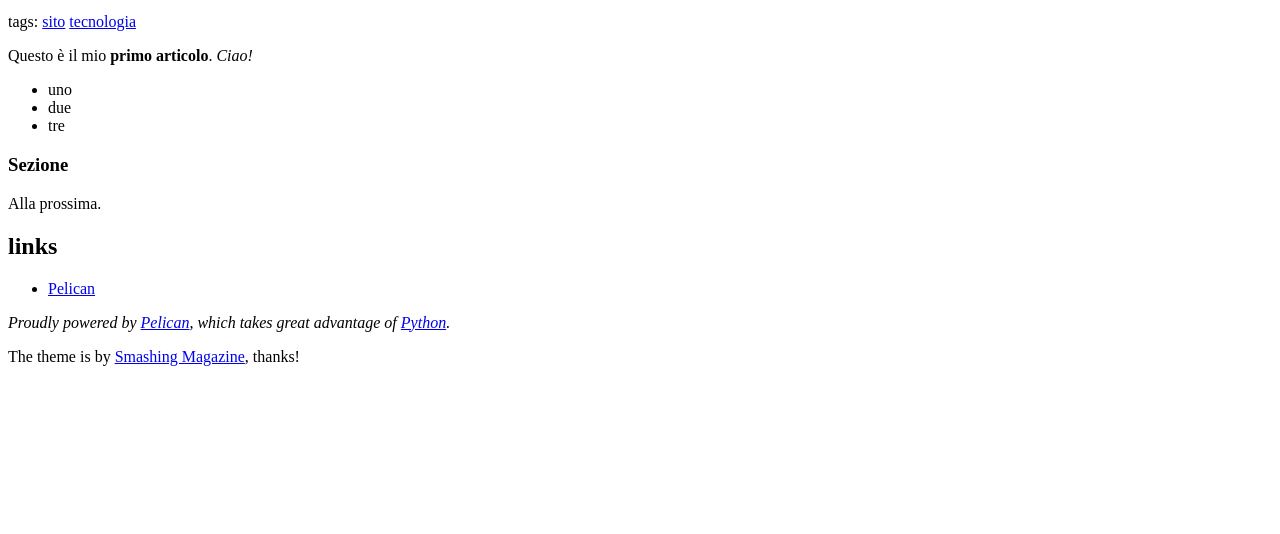
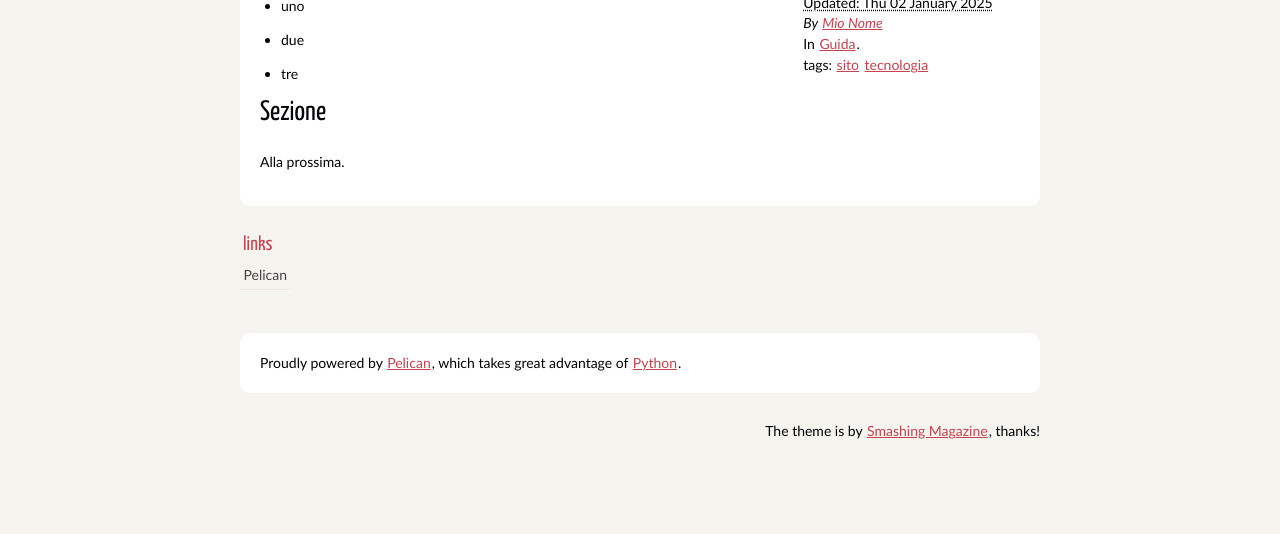
Before and after one commit to occhio-di-eulero/tangenzialmente, a plain HTML site: page index.html in a window 1280 px wide. Shown: the part 266-800 px from the top of the page. Drawn offline with Linux system fonts and the light colour scheme; the site is published under a folder, as on GitHub Pages, so addresses that start at the root find nothing; files whose address does not match are found by name.

Commit message:
Update documentation

```diff
--- a/index.html
+++ b/index.html
@@ -5,7 +5,7 @@
                         <meta name="viewport" content="width=device-width, initial-scale=1.0" />
                         <meta name="generator" content="Pelican" />
                         <title>Tangenzialmente</title>
-                        <link rel="stylesheet" href="/theme/css/main.css" />
+                        <link rel="stylesheet" href="./theme/css/main.css" />
         </head>
 
         <body id="index" class="home">
```
